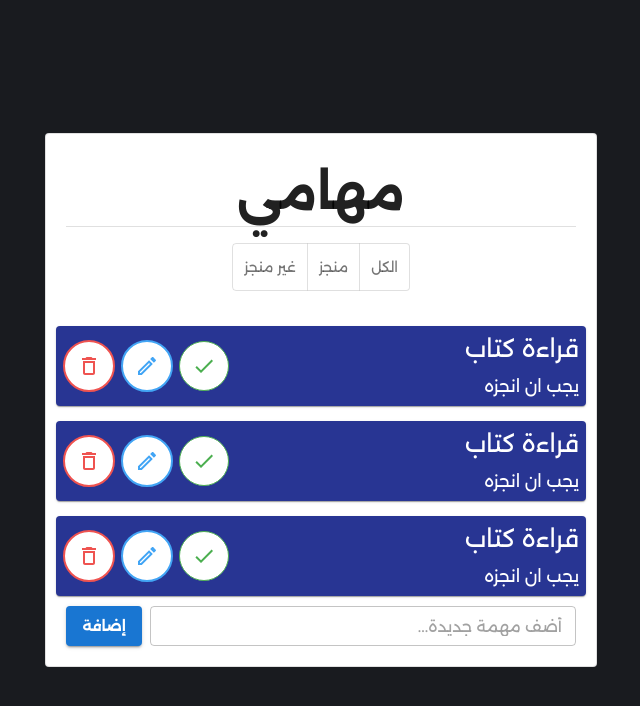
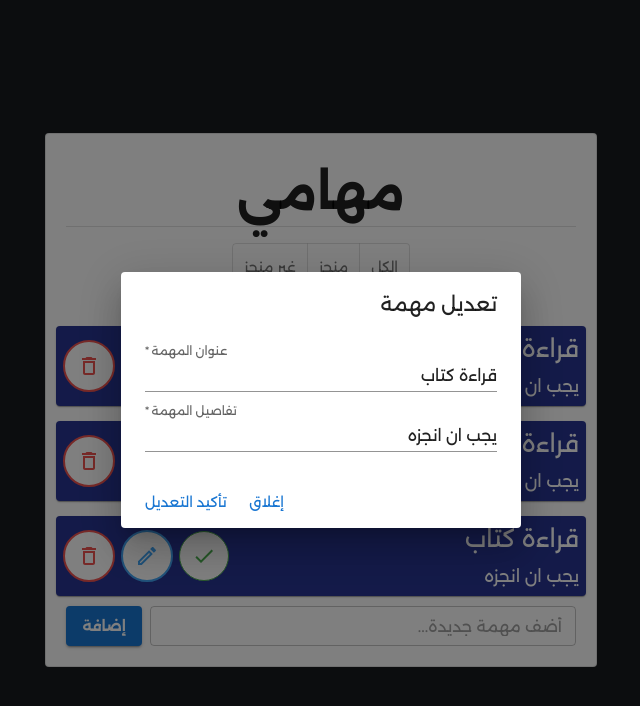
Before and after one commit to Osama-dev20/react-todo-app, a React (Create React App) app: page / in a window 1280 px wide. Both pictures are taken after a click on the button 466 px from the left and 366 px from the top of the page. Shown: the top 706 px of the page, without its empty margins (319-959 px from the left). Built offline with nearby package versions, Linux system fonts and the light colour scheme.

Commit message:
Add todo update functionality

```diff
--- a/src/components/ToDo.js
+++ b/src/components/ToDo.js
@@ -8,6 +8,8 @@ import DialogContent from '@mui/material/DialogContent';
 import DialogContentText from '@mui/material/DialogContentText';
 import DialogTitle from '@mui/material/DialogTitle';
 import Button from '@mui/material/Button';
+import TextField from '@mui/material/TextField';
+
 
 // Icons
 import EditOutlinedIcon from '@mui/icons-material/EditOutlined';
@@ -28,6 +30,31 @@ import "./ToDo.css";
 export default function ToDo({todo, handCheck}){
   const {todos, setTodos} = useContext(TodosContext)
   const [showDeleteDialog, setshowDeleteDialog] = useState(false);
+  const [showUpdateDialog, setshowUpdateDialog] = useState(false);
+  const [updateTodo, setUpdateTodo] = useState({title: todo.title, details:todo.details});
+
+  // function for Update Button
+  const handleUpdateClose = () => {
+    setshowUpdateDialog(false);
+  };
+
+  const handleUpdateOpen = () => {
+    setshowUpdateDialog(true);
+  };
+
+  function handleUpdateConfirm(){
+    const UpdateTodos = todos.map( (t) =>{
+       if(t.id == todo.id){
+         return {...t, title: updateTodo.title , details: updateTodo.details}
+       }else{
+         return t
+       }
+    })
+    setTodos(UpdateTodos)
+    setshowUpdateDialog(false)
+  }
+ //============================
+
 
   // function for Delete Button
   const handleDeleteOpen = () => {
@@ -39,15 +66,17 @@ export default function ToDo({todo, handCheck}){
   };
 
   function handleDeleteConfirm(){
-    const updatedTodos = todos.filter( (t) => {
+    const DeleteTodos = todos.filter( (t) => {
        if(t.id == todo.id){
          return false
        }else{
          return true
        }
     })
-      setTodos(updatedTodos)
+      setTodos(DeleteTodos)
   }
+ //============================
+
 
   // function for Check Button
   function handCheckClick(){
@@ -63,9 +92,71 @@ export default function ToDo({todo, handCheck}){
       })
       setTodos(updateTodos)
   }
+  //============================
 
     return(
       <div>
+         {/* Update Dialog */}
+           <Dialog
+             open={showUpdateDialog}
+             onClose={handleUpdateClose}
+             aria-labelledby="update-dialog-title"
+             sx={{
+               "& .MuiDialog-paper": {
+                 width: "400px",
+                 maxWidth: "90%",
+               },
+               direction:"rtl"
+             }}
+           >
+             <DialogTitle id="update-dialog-title">
+               تعديل مهمة
+             </DialogTitle>
+
+             <DialogContent>
+               <TextField
+                 autoFocus
+                 required
+                 margin="dense"
+                 name="Title"
+                 label="عنوان المهمة"
+                 type="text"
+                 fullWidth
+                 variant="standard"
+                 value={updateTodo.title}
+                 onChange={ (e) =>{
+                  setUpdateTodo({...updateTodo, title:e.target.value})
+                 }}
+               />
+
+               <TextField
+                 required
+                 margin="dense"
+                 name="Details"
+                 label="تفاصيل المهمة"
+                 type="text"
+                 fullWidth
+                 variant="standard"
+                 value={updateTodo.details}
+                 onChange={ (e) => {
+                  setUpdateTodo({...updateTodo, details:e.target.value})
+                }}
+               />
+             </DialogContent>
+
+             <DialogActions>
+               <Button onClick={handleUpdateClose}>
+                 إغلاق
+               </Button>
+
+               <Button onClick={handleUpdateConfirm}>
+                 تأكيد التعديل
+               </Button>
+             </DialogActions>
+           </Dialog>
+          {/*===== Delete Dialog =====*/}
+
+          {/*Delete Dialog*/}
             <Dialog
                 open={showDeleteDialog}
                 onClose={handleDeleteClose}
@@ -91,6 +182,7 @@ export default function ToDo({todo, handCheck}){
                   <Button onClick={handleDeleteConfirm}>تأكيد الحذف</Button>
                  </DialogActions>
             </Dialog>
+          {/*===== Update Dialog =====*/}
        <Card
          className='todoCard'
          sx={{
@@ -123,7 +215,8 @@ export default function ToDo({todo, handCheck}){
           <IconButton
            aria-label="delete"
            size="large"
-           sx={{color: todo.isCompleted?"#fff":"#4CAF50",
+           sx={{
+                color: todo.isCompleted?"#fff":"#4CAF50",
                 background: todo.isCompleted?"#4CAF50":"#fff",
                 border: "1px solid #4CAF50",
                 "&:hover": {background: "#C8E6C9",} }}
@@ -135,7 +228,16 @@ export default function ToDo({todo, handCheck}){
           </IconButton>
 
            {/* IDET ICON  BUTTON */}
-          <IconButton aria-label="delete" size="large" sx={{color:"#42A5F5", background:"#fff", border: "2px solid #42A5F5" ,"&:hover": {background: "#BBDEFB"}}}>
+          <IconButton
+           onClick={handleUpdateOpen}
+           aria-label="delete"
+           size="large"
+          sx={{
+               color:"#42A5F5",
+               background:"#fff",
+               border: "2px solid #42A5F5",
+               "&:hover": {background: "#BBDEFB"}}}
+              >
             <EditOutlinedIcon />
           </IconButton>
 
```
Lines whose indentation alone changed are shown as unchanged.
